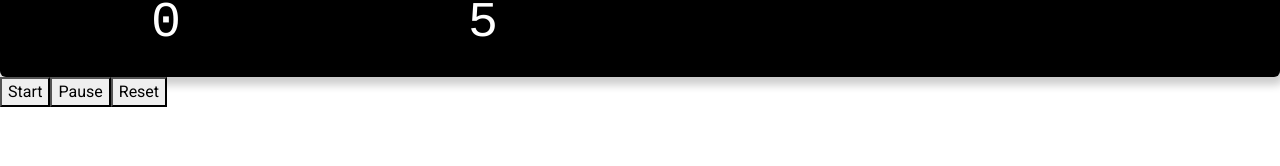
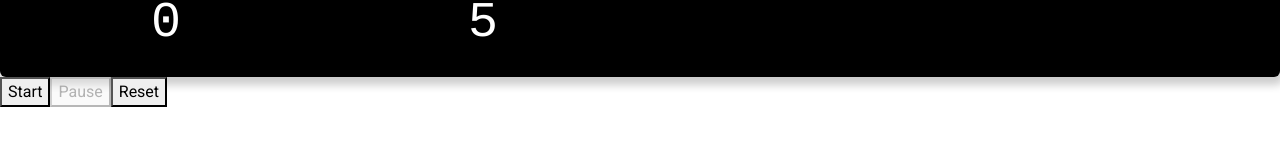
Before and after one commit to rcordova233TSLA/PomoTimerWebApp, an Angular app: page /testTimer in a window 1280 px wide. Shown: the part 134-300 px from the top of the page. Built offline with nearby package versions, Linux system fonts and the light colour scheme.

Commit message:
reset time display and monitor state from timer in view component

```diff
--- a/src/app/services/timer.service.ts
+++ b/src/app/services/timer.service.ts
@@ -1,6 +1,6 @@
 import { Injectable } from '@angular/core';
-import { interval, Observable,Subject,Subscription,take } from 'rxjs';
-import { TimerConfig } from '../time-player/TimerConfiguration';
+import { interval, min, Observable,Subject,Subscription,take } from 'rxjs';
+import { Duration } from '../time-player/TimerConfiguration';
 export enum TimerState
 {
     OFF,
@@ -19,11 +19,11 @@ export class TimerService {
     state:TimerState=TimerState.OFF;
     counterSubscription!:Subscription;
     stateSubject:Subject<TimerState>;
-    timeLeftSub:Subject<TimerConfig>
+    timeLeftSub:Subject<Duration>
     internalCounter:number = 0;
 
     constructor() {
-        this.timeLeftSub = new Subject<TimerConfig>;
+        this.timeLeftSub = new Subject<Duration>;
         this.stateSubject = new Subject<TimerState>;
         this.stateSubject.next(TimerState.OFF)
     }
@@ -81,6 +81,7 @@ export class TimerService {
             this.stateSubject.next(TimerState.FINISHED);
             console.log("TimerFinished");
         }
+        // this.timeLeftSub.next(this.secondsAsDuration(this.configuredDuration));
     }
     /**
      *
@@ -173,21 +174,20 @@ export class TimerService {
         this.state = state;
         this.stateSubject.next(state);
     }
-    getMinutesLeft(count:number)
-    {
-        const minutesLeft = this.configuredDuration
-        return Math.floor(minutesLeft/60)
-    }
     /**
      *
      * @param count number corresponding to seconds passed
      * @returns Object with minutes and seconds properties
      */
-    getRemainingTime(count:number):TimerConfig
+    getRemainingTime(count:number):Duration
     {
         const remainingTime = this.configuredDuration-count
-        const minutesLeft = Math.floor(remainingTime/60)
-        const secondsLeft = remainingTime%60
-        return {minutes:minutesLeft,seconds:secondsLeft}
+        return this.secondsAsDuration(remainingTime)
+    }
+    secondsAsDuration(seconds:number):Duration
+    {
+        const minutesWhole = Math.floor(seconds/60)
+        const remainingSeconds = seconds%60
+        return {minutes:minutesWhole,seconds:remainingSeconds}
     }
 }
--- a/src/app/test-timer/test-timer.component.ts
+++ b/src/app/test-timer/test-timer.component.ts
@@ -1,8 +1,8 @@
 import { Component } from '@angular/core';
 import { TimePlayerComponent } from '../time-player/time-player.component';
 import { FormsModule } from '@angular/forms';
-import { TimerConfig } from '../time-player/TimerConfiguration';
-const TEST_TIME:TimerConfig = {minutes:0,seconds:5}
+import { Duration } from '../time-player/TimerConfiguration';
+const TEST_TIME:Duration = {minutes:0,seconds:5}
 @Component({
   selector: 'app-test-timer',
   imports: [TimePlayerComponent,FormsModule],
@@ -12,7 +12,7 @@ const TEST_TIME:TimerConfig = {minutes:0,seconds:5}
 export class TestTimerComponent {
     minutesInput:number=TEST_TIME.minutes;
     secondsInput:number = TEST_TIME.seconds;
-    configuration:TimerConfig = {minutes:TEST_TIME.minutes,seconds:TEST_TIME.seconds}
+    configuration:Duration = {minutes:TEST_TIME.minutes,seconds:TEST_TIME.seconds}
     constructor(){
 
     }
--- a/src/app/time-player/TimerConfiguration.ts
+++ b/src/app/time-player/TimerConfiguration.ts
@@ -1,4 +1,4 @@
-export interface TimerConfig
+export interface Duration
 {
     minutes:number
     seconds:number
--- a/src/app/time-player/time-player.component.html
+++ b/src/app/time-player/time-player.component.html
@@ -13,6 +13,6 @@
     </div>
 </div>
 
-<button [disabled]="isTimerRunning()" (click)="onStartButton()"> Start </button>
-<button [disabled]="isTimerPaused()" (click)="onPauseButton()"> Pause</button>
+<button [disabled]="!canStart" (click)="onStartButton()"> Start </button>
+<button [disabled]="!canPause" (click)="onPauseButton()"> Pause</button>
 <button (click)="onResetButton()"> Reset </button>
--- a/src/app/time-player/time-player.component.ts
+++ b/src/app/time-player/time-player.component.ts
@@ -1,8 +1,8 @@
 import { Component, Input, OnChanges, OnDestroy, SimpleChanges } from '@angular/core';
 import { TimerService, TimerState } from '../services/timer.service';
 import { Observable, Subscription, take, timer } from 'rxjs';
-import { TimerConfig } from './TimerConfiguration';
-
+import { Duration } from './TimerConfiguration';
+const ORIGINAL_BUTTON_STATE = {start:true,pause:false}
 @Component({
   selector: 'app-time-player',
   imports: [],
@@ -10,25 +10,50 @@ import { TimerConfig } from './TimerConfiguration';
   styleUrl: './time-player.component.scss'
 })
 export class TimePlayerComponent implements OnDestroy,OnChanges{
-    @Input() configuration:TimerConfig = {minutes:25,seconds:0};
+    @Input() configuration:Duration = {minutes:25,seconds:0};
     minutesLeft!:number;
     secondsLeft!:number;
     currentSub!: Subscription
     stateSub:Subscription
     timeLeftSub:Subscription
     timerState!:TimerState;
+    canStart:boolean= ORIGINAL_BUTTON_STATE.start;
+    canPause:boolean=ORIGINAL_BUTTON_STATE.pause;
     constructor(private timerService:TimerService){
         timerService.configureTimer(this.configuration.minutes,this.configuration.seconds)
         this.setTimeBasedOfCfg();
         this.stateSub = timerService.getStateSubject().subscribe((state)=>
         {
-            this.timerState = state;
+            this.monitorTimerState(state)
         }
         )
         this.timeLeftSub = timerService.getTimeLeftSubject().subscribe((timeLeft)=>{
             this.minutesLeft = timeLeft.minutes
             this.secondsLeft = timeLeft.seconds
         })
+    }
+    monitorTimerState(state:TimerState)
+    {
+        if (state==TimerState.RUNNING)
+        {
+            this.canStart = false;
+            this.canPause = true;
+        }
+        else if (state == TimerState.PAUSED)
+        {
+            this.canPause = false;
+        }
+        else if (state == TimerState.FINISHED)
+        {
+            this.canStart = ORIGINAL_BUTTON_STATE.start;
+            this.canPause = ORIGINAL_BUTTON_STATE.pause;
+            this.resetDisplay()
+        }
+    }
+    resetDisplay()
+    {
+        this.minutesLeft = this.configuration.minutes
+        this.secondsLeft = this.configuration.seconds
     }
     setTimeBasedOfCfg()
     {
@@ -59,13 +84,6 @@ export class TimePlayerComponent implements OnDestroy,OnChanges{
         {
             console.log("Starting Timer");
             this.timerService.StartTimer()
-            // const intervalObservable = this.timerService.StartTimer()
-            // this.currentSub = intervalObservable.subscribe(
-            //     (secondsPassed)=>{
-            //         console.log(secondsPassed);
-            //         this.updateTimeFields()
-            //     }
-            // )
         }
     }
     updateTimeFields()
```
